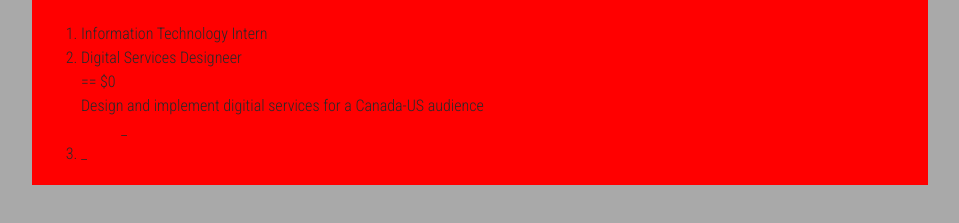
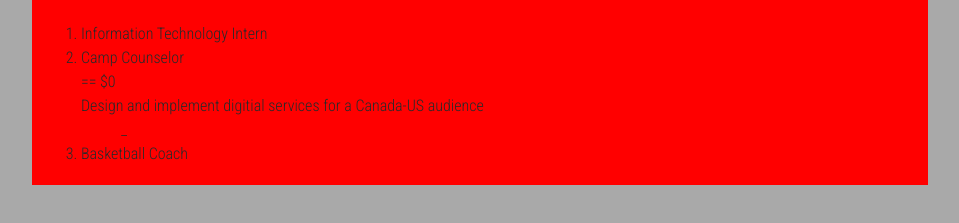
Before and after one commit to mantha46/mantha46.github.io, a plain HTML site: page index.html in a window 1280 px wide. Shown: the part 535-758 px from the top of the page, without its empty margins (160-1119 px from the left). Drawn offline with Linux system fonts and the light colour scheme.

Commit message:
Update index.html

```diff
--- a/index.html
+++ b/index.html
@@ -1,16 +1,17 @@
 <!DOCTYPE html>
 <html lang="en">
   <head>
-  <meta charset="utf-8" />
-  <title>Vinay's Resume</title>
-  <link
+    <meta charset="utf-8" />
+    <title>Vinay's Resume</title>
+    <link
       href="https://fonts.googleapis.com/css?family=Roboto+Condensed:300|Lemonada:400,700"
       rel="stylesheet"
     />
-  <link rel="stylesheet" type="text/css" href="style.css" />
+    <link rel="stylesheet" type="text/css" href="style.css" />
   </head>
   <body>
-    <div class="header">_
+    <div class="header">
+      _
       <h1>Vinay Mantha</h1>
       <img src="testudo.jpg" alt="umd logo" />
     </div>
@@ -22,7 +23,7 @@
           <ol>
             <li>Information Technology Intern</li>
             <li>
-              <div class="jobtitle">Digital Services Designeer</div>
+              <div class="jobtitle">Camp Counselor</div>
               == $0
               <div class="jobdesc">
                 Design and implement digitial services for a Canada-US audience
@@ -31,7 +32,7 @@
                 _
               </ul>
             </li>
-            <li>_</li>
+            <li>Basketball Coach</li>
           </ol>
         </div>
       </div>
```
